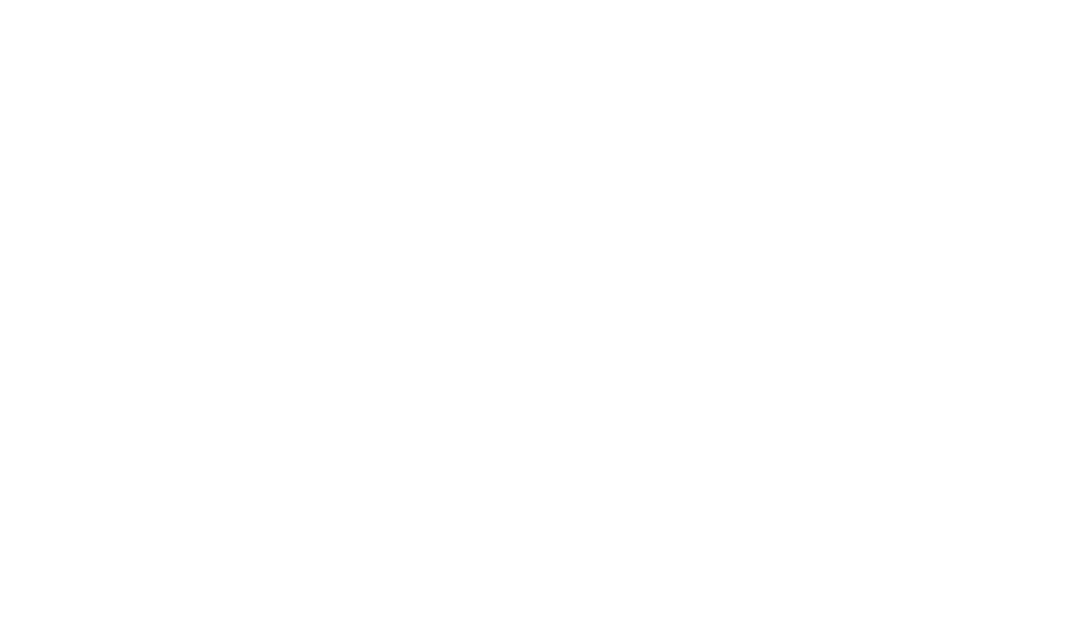
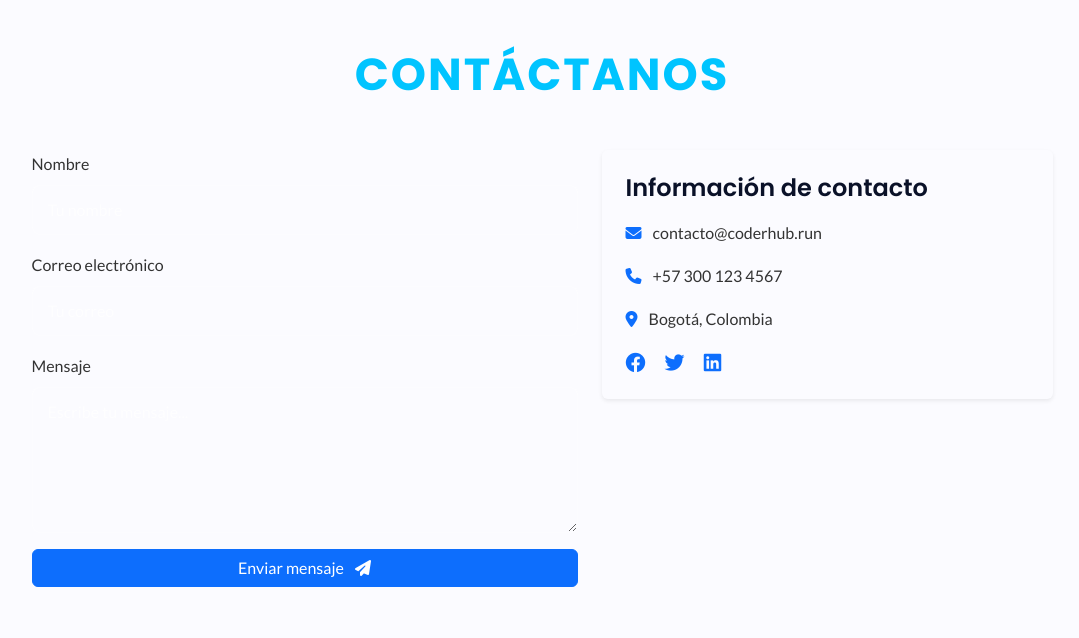
Before and after one commit to Boss444S/Parcial2_2025_g1_Ramirez_Javier, a plain HTML site: page contacto.html in a window 1280 px wide. Shown: the whole page, without its empty margins (98-1177 px from the left). Drawn offline with nearby package versions, Linux system fonts and the light colour scheme.

Commit message:
completo

```diff
--- a/contacto.html
+++ b/contacto.html
@@ -0,0 +1,73 @@
+<!DOCTYPE html>
+<html lang="es">
+<head>
+    <meta charset="UTF-8">
+    <meta name="viewport" content="width=device-width, initial-scale=1.0">
+    <title>Contacto - CoderHub.run</title>
+
+    <!-- Bootstrap CSS -->
+    <link href="https://cdnjs.cloudflare.com/ajax/libs/bootstrap/5.3.0/css/bootstrap.min.css" rel="stylesheet">
+    <!-- Font Awesome -->
+    <link href="https://cdnjs.cloudflare.com/ajax/libs/font-awesome/6.4.0/css/all.min.css" rel="stylesheet">
+    <!-- Animate.css -->
+    <link href="https://cdnjs.cloudflare.com/ajax/libs/animate.css/4.1.1/animate.min.css" rel="stylesheet">
+    <!-- AOS (Animate On Scroll) -->
+    <link href="https://cdnjs.cloudflare.com/ajax/libs/aos/2.3.4/aos.css" rel="stylesheet">
+    <!-- Google Fonts -->
+    <link href="https://fonts.googleapis.com/css2?family=Lato:wght@300;400;700&family=Poppins:wght@600;700;800&display=swap" rel="stylesheet">
+
+    <!-- CSS personalizado -->
+    <link rel="stylesheet" href="./css/style.css">
+</head>
+<body>
+
+    <!-- Sección de Contacto -->
+    <section id="contact" class="contact py-5">
+        <div class="container">
+            <h2 class="section-title text-center mb-5">Contáctanos</h2>
+            <div class="row justify-content-center">
+                <div class="col-lg-6">
+                    <form>
+                        <div class="mb-3">
+                            <label for="name" class="form-label">Nombre</label>
+                            <input type="text" class="form-control" id="name" placeholder="Tu nombre" required>
+                        </div>
+                        <div class="mb-3">
+                            <label for="email" class="form-label">Correo electrónico</label>
+                            <input type="email" class="form-control" id="email" placeholder="Tu correo" required>
+                        </div>
+                        <div class="mb-3">
+                            <label for="message" class="form-label">Mensaje</label>
+                            <textarea class="form-control" id="message" rows="5" placeholder="Escribe tu mensaje..." required></textarea>
+                        </div>
+                        <button type="submit" class="btn btn-primary w-100">
+                            Enviar mensaje <i class="fas fa-paper-plane ms-2"></i>
+                        </button>
+                    </form>
+                </div>
+                <div class="col-lg-5 mt-5 mt-lg-0">
+                    <div class="contact-info p-4 rounded shadow-sm">
+                        <h4 class="mb-3">Información de contacto</h4>
+                        <p><i class="fas fa-envelope me-2 text-primary"></i> contacto@coderhub.run</p>
+                        <p><i class="fas fa-phone me-2 text-primary"></i> +57 300 123 4567</p>
+                        <p><i class="fas fa-map-marker-alt me-2 text-primary"></i> Bogotá, Colombia</p>
+                        <div class="mt-3">
+                            <a href="#" class="me-3"><i class="fab fa-facebook fa-lg"></i></a>
+                            <a href="#" class="me-3"><i class="fab fa-twitter fa-lg"></i></a>
+                            <a href="#"><i class="fab fa-linkedin fa-lg"></i></a>
+                        </div>
+                    </div>
+                </div>
+            </div>
+        </div>
+    </section>
+
+    <!-- Bootstrap JS -->
+    <script src="https://cdnjs.cloudflare.com/ajax/libs/bootstrap/5.3.0/js/bootstrap.bundle.min.js"></script>
+    <!-- AOS -->
+    <script src="https://cdnjs.cloudflare.com/ajax/libs/aos/2.3.4/aos.js"></script>
+    <script>
+        AOS.init();
+    </script>
+</body>
+</html>
```
Also changed, not shown: index.html (+1 -1 lines), portafolio.html (deleted), servicios.html (deleted).
